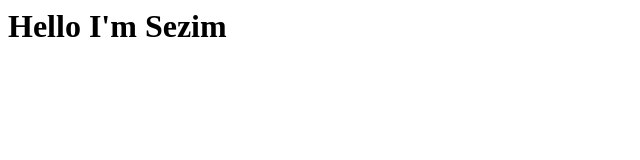
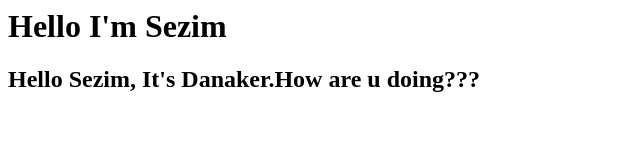
Before and after one commit to Sezima/just, a plain HTML site: page index.html in a window 1280 px wide. Shown: the whole page, without its empty margins (0-640 px from the left). Drawn offline with Linux system fonts and the light colour scheme.

Commit message:
dana's commit for sezim

```diff
--- a/index.html
+++ b/index.html
@@ -1 +1,2 @@
 <h1> Hello I'm Sezim</h1>
+<h2>Hello Sezim, It's Danaker.How are u doing???</h2>
```
Also changed, not shown: new.txt, next.txt.
